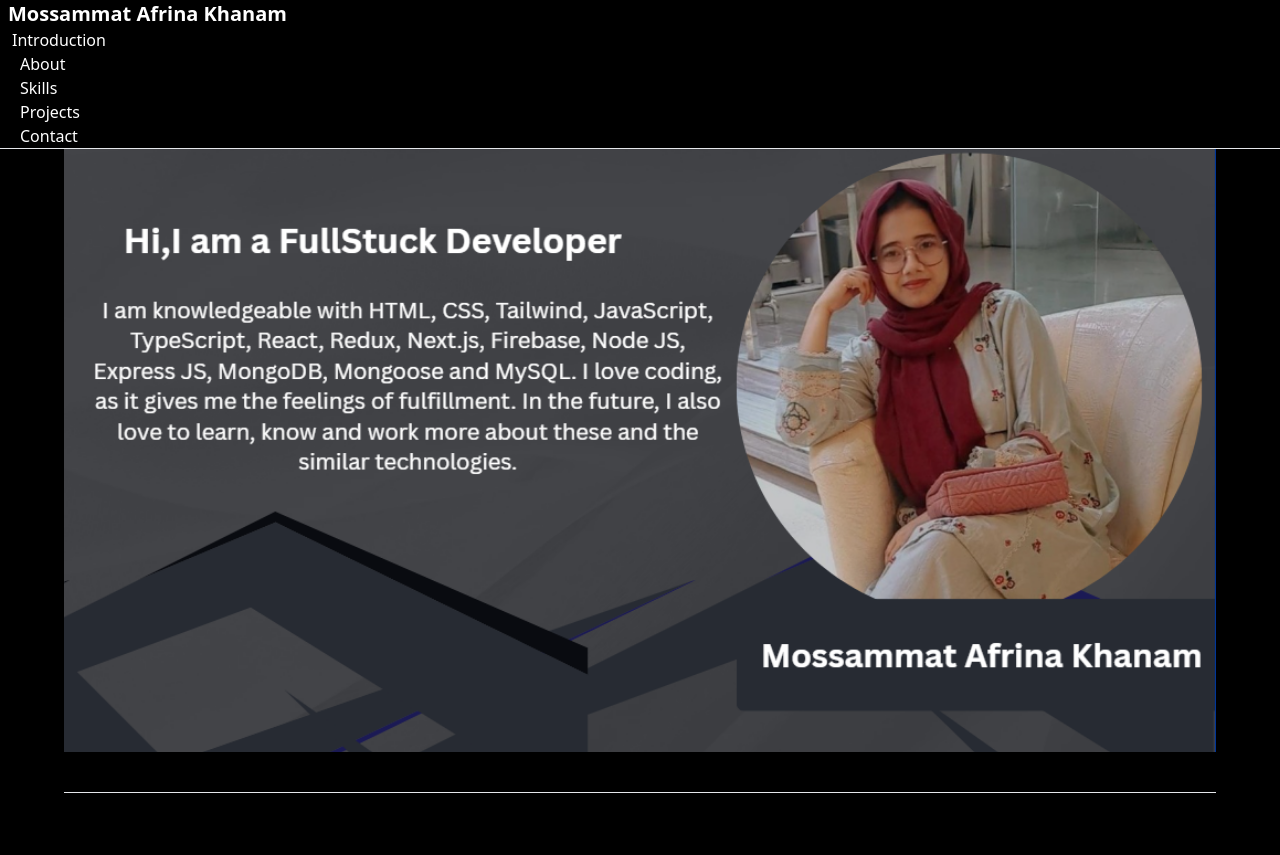
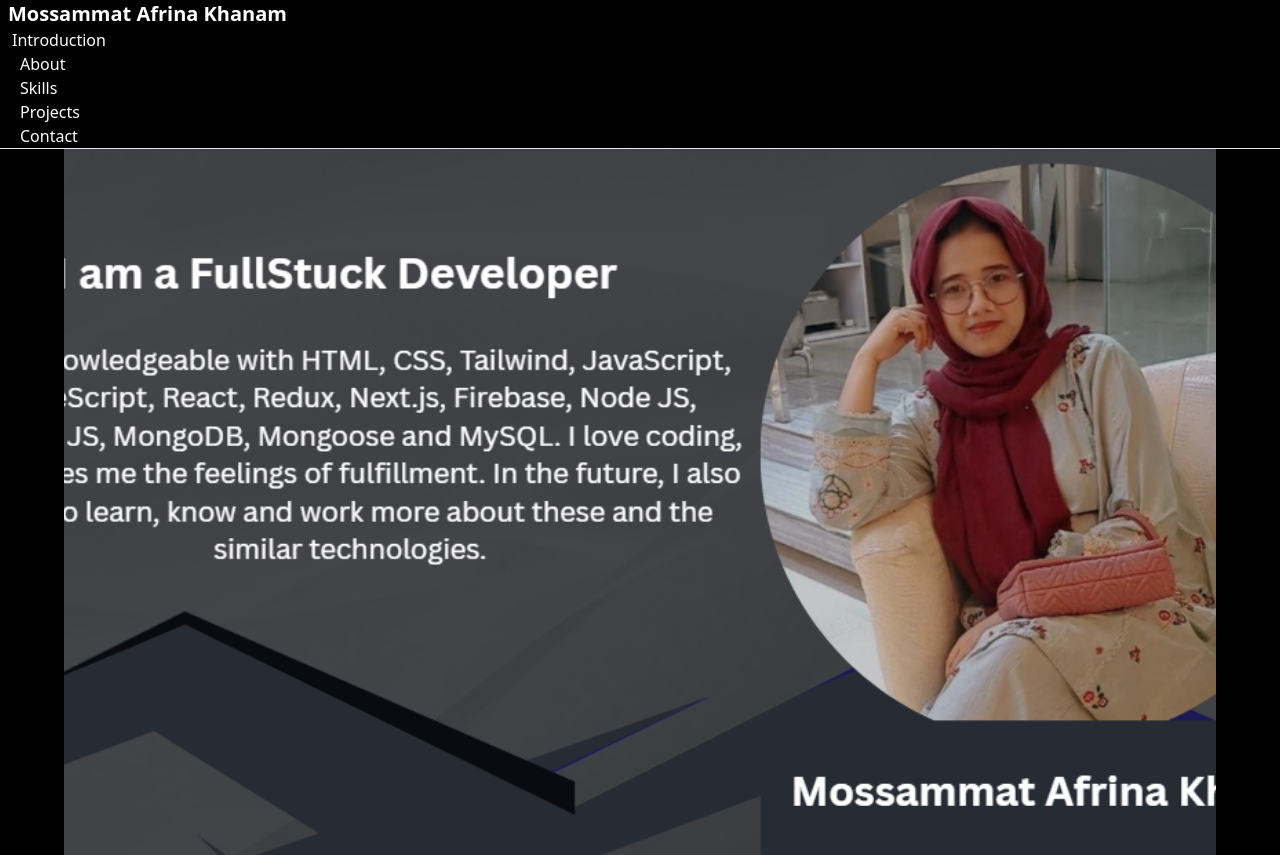
Before and after one commit to Afrina2004/My-Portfolio, a React (Vite) app: page / in a window 1280 px wide. Shown: the top 855 px of the page. Built offline with nearby package versions, Linux system fonts and the light colour scheme.

Commit message:
Update Banner.jsx

```diff
--- a/src/pages/Banner/Banner.jsx
+++ b/src/pages/Banner/Banner.jsx
@@ -2,13 +2,12 @@ import img from '../../assets/Banner.png';
 
 const Banner = () => {
   return (
-    <div className="w-full h-[100vh] sm:h-[80vh]">
-      <div
-        className="w-full h-full bg-cover bg-center bg-no-repeat"
-        style={{ backgroundImage: `url(${img})` }}
-      >
-
-      </div>
+    <div className="w-full">
+      <img
+        src={img}
+        alt="Banner"
+        className="w-full h-[60vh] sm:h-[70vh] md:h-[80vh] lg:h-screen object-cover"
+      />
     </div>
   );
 };
```
